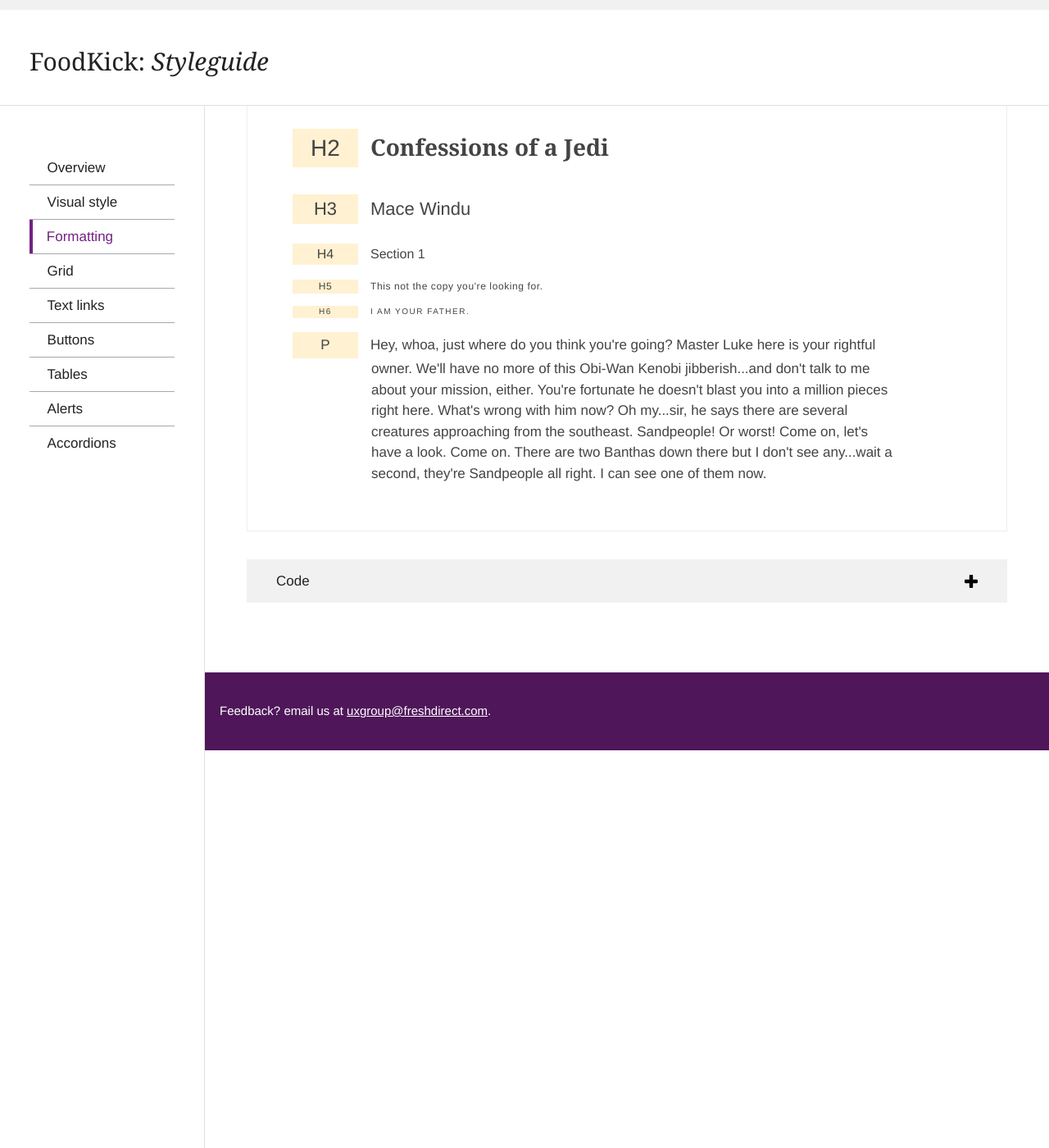
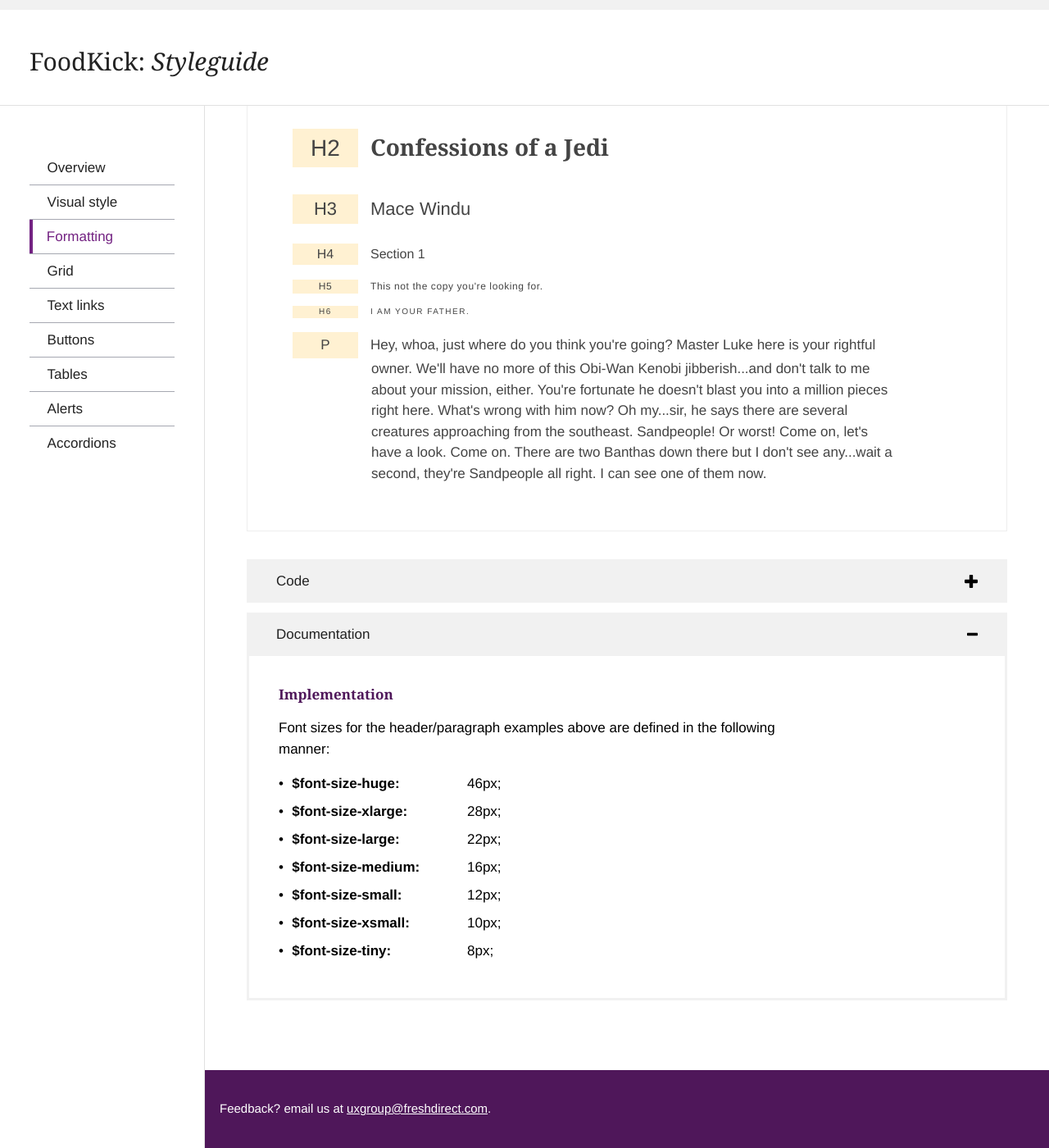
Before and after one commit to foodkick/foodkick.github.io, a Jekyll site: the page built from _elements/formatting.md, in a window 1280 px wide and 1400 px high, scrolled down 377 px. Shown: the whole window at 82% size. Built offline with Jekyll 4.4.1, drawn with Linux system fonts in a browser that asks for light colours; Markdown is read by kramdown in place of the engine named in the settings; before the commit the page ends 1292 px from its top, so only the background shows below that.

Commit message:
Added font size definitions to Formatting section

```diff
--- a/_elements/formatting.md
+++ b/_elements/formatting.md
@@ -14,4 +14,25 @@ lead: This page serves as an example of how basic formatting styles for headings
   <h5><em class="em-yellow-bg">H5</em>This not the copy you're looking for.</h5>
   <h6><em class="em-yellow-bg">H6</em>I am your father.</h6>
   <p><em class="em-yellow-bg">P</em>Hey, whoa, just where do you think you're going? Master Luke here is your rightful owner. We'll have no more of this Obi-Wan Kenobi jibberish...and don't talk to me about your mission, either. You're fortunate he doesn't blast you into a million pieces right here. What's wrong with him now? Oh my...sir, he says there are several creatures approaching from the southeast. Sandpeople! Or worst! Come on, let's have a look. Come on. There are two Banthas down there but I don't see any...wait a second, they're Sandpeople all right. I can see one of them now.</p>
+
 </div>
+
+<div class="usa-accordion-bordered usa-accordion-docs">
+  <button class="usa-button-unstyled usa-accordion-button"
+      aria-expanded="true" aria-controls="collapsible-0">
+    Documentation
+  </button>
+  <div id="collapsible-0" aria-hidden="false" class="usa-accordion-content">
+    <h4 class="usa-heading">Implementation</h4>
+    <p>Font sizes for the header/paragraph examples above are defined in the following manner:</p>
+    <ul class="usa-content-list font-sizes">
+    	<li><strong>$font-size-huge:</strong> <span class="floatr">46px;</span></li>
+    	<li><strong>$font-size-xlarge:</strong> <span class="floatr">28px;</span></li>
+    	<li><strong>$font-size-large:</strong> <span class="floatr">22px;</span></li>
+    	<li><strong>$font-size-medium:</strong> <span class="floatr">16px;</span></li>
+    	<li><strong>$font-size-small:</strong> <span class="floatr">12px;</span></li>
+    	<li><strong>$font-size-xsmall:</strong> <span class="floatr">10px;</span></li>
+    	<li><strong>$font-size-tiny:</strong> <span class="floatr">8px;</span></li>
+    </ul>
+  </div>
+</div>
--- a/assets/css/styleguide.scss
+++ b/assets/css/styleguide.scss
@@ -1194,3 +1194,14 @@ a.tooltip-small.info:hover:before{
     text-align: center;
   }
 }
+
+.usa-content-list.font-sizes{
+  width: 280px;
+  span{
+    width: 50px;
+    text-align: left;
+  }
+}
+
+.floatr{float:right;}
+.floatl{float:left;}
```
